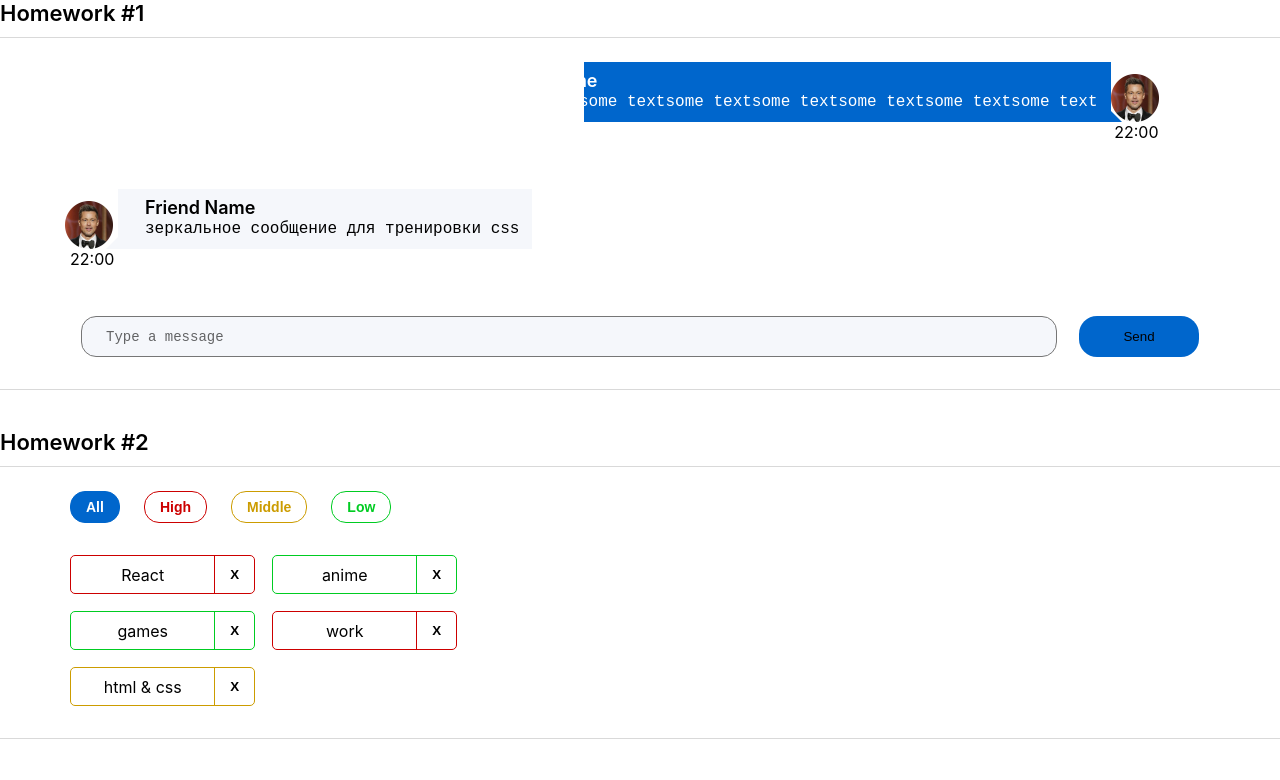
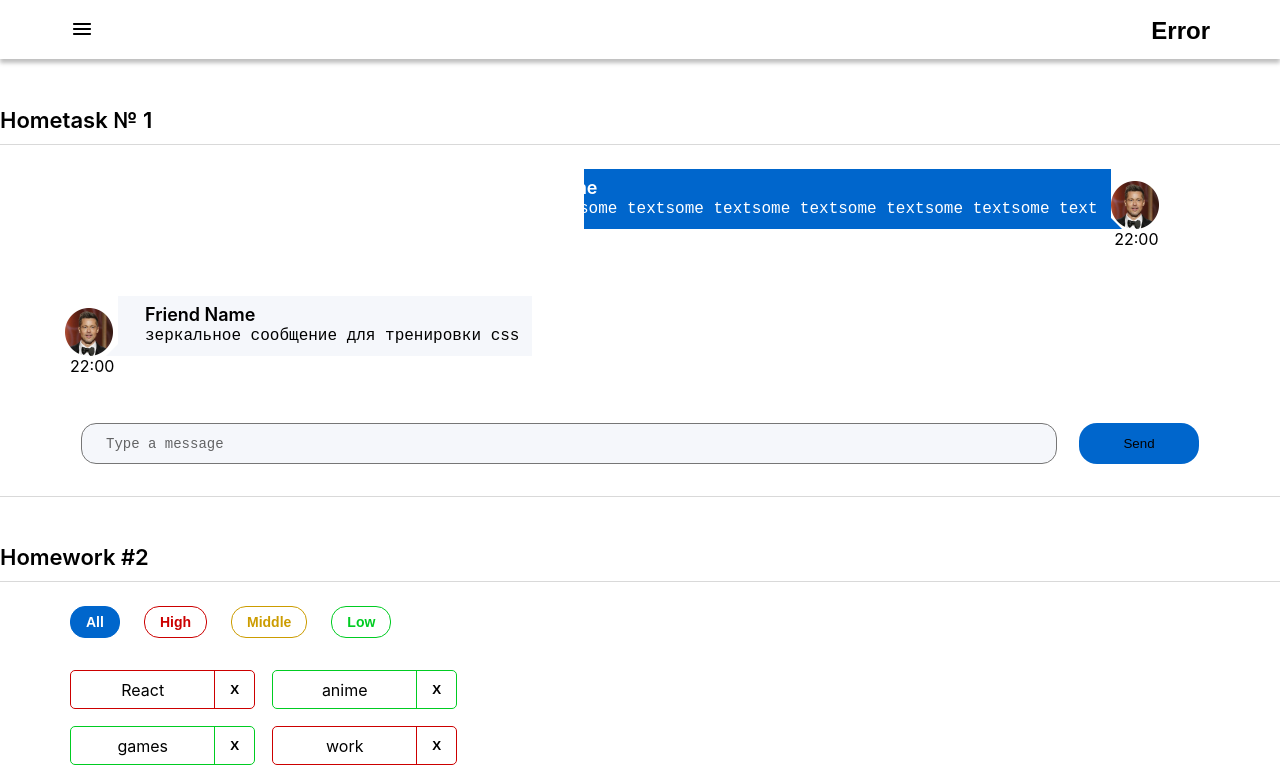
Before and after one commit to lufamukr/tuesday, a React (Create React App) app: page / in a window 1280 px wide. Shown: the top 780 px of the page. Built offline with nearby package versions, Linux system fonts and the light colour scheme.

Commit message:
error-page before

```diff
--- a/src/s1-main/App.module.css
+++ b/src/s1-main/App.module.css
@@ -7,7 +7,7 @@
     padding: 24px 70px 32px 70px;
     display: flex;
     flex-direction: column;
-    border-top: 1px solid rgba(217, 217, 217, 1);
+    border-top: 1px solid #D9D9D9;
     border-bottom: 1px solid rgba(217, 217, 217, 1);
 }
 
@@ -16,5 +16,5 @@
     line-height: 27px;
     font-weight: 600;
     color: rgba(0, 0, 0, 1);
-    margin-bottom: 10px;
+    margin: 47px 0 10px;
 }
--- a/src/s1-main/App.tsx
+++ b/src/s1-main/App.tsx
@@ -4,18 +4,19 @@ import HW1 from '../s2-homeworks/hw01/HW1'
 import HW2 from '../s2-homeworks/hw02/HW2'
 import HW3 from '../s2-homeworks/hw03/HW3'
 import HW4 from '../s2-homeworks/hw04/HW4'
+import HW5 from '../s2-homeworks/hw05/HW5'
 
 function App() {
     return (
         <div className={s.App}>
-            <HW1/>
+            {/* <HW1/> */}
             {/*раскомментировать по ходу выполнения*/}
-            <HW2/>
+            {/* <HW2/>
             <HW3/>
-            <HW4/>
+            <HW4/> */}
 
-            {/*при выполнении дз 5 и более - закомментировать здесь дз 1-4, так как они есть внутри дз 5*/}
-            {/*<HW5/>*/}
+
+            <HW5/>
         </div>
     )
 }
--- a/src/s2-homeworks/hw01/HW1.tsx
+++ b/src/s2-homeworks/hw01/HW1.tsx
@@ -60,8 +60,8 @@ const HW1 = () => {
     }
 
     return (
-        <div id={'hw1'}>
-            <div className={s2.hwTitle}>Homework #1</div>
+        <div id={'hw1'} style={{paddingTop:"60px"}}>
+            <div className={s2.hwTitle}>Hometask № 1</div>
             <div className={s2.hw}>
                 {/*проверка отображения (не менять)*/}
                 <div style={divStyle}>
--- a/src/s2-homeworks/hw05/Pages.tsx
+++ b/src/s2-homeworks/hw05/Pages.tsx
@@ -18,15 +18,16 @@ function Pages() {
             <Routes>
                 {/*роутинг будут писать студенты*/}
                 {/*в начале мы попадаем на страницу '/' и переходим сразу на страницу /pre-junior*/}
-                {/*<Route ...*/}
+                <Route path='/' element={<PreJunior />}/>
 
                 {/*роуты для /pre-junior, /junior, /junior-plus*/}
-                {/*<Route ...*/}
-                {/*<Route ...*/}
-                {/*<Route ...*/}
+                <Route path={PATH.PRE_JUNIOR} element={<PreJunior />}/>
+                <Route path={PATH.JUNIOR} element={<Junior/>}/>
+                <Route path={PATH.JUNIOR_PLUS} element={<JuniorPlus />}/>
 
                 {/*роут для несуществующей страницы должен отрисовать <Error404 />*/}
-                {/*<Route ...*/}
+                <Route path='*' element={<Error404 />}/>
+
             </Routes>
         </div>
     )
--- a/src/s2-homeworks/hw05/header/Header.module.css
+++ b/src/s2-homeworks/hw05/header/Header.module.css
@@ -1,8 +1,24 @@
 .burgerMenuIcon {
+  width: 24px;
+  height: 24px;
+  cursor: pointer;
 }
 
 .header {
+  position: fixed;
+  top: 0;
+  z-index: 99;
+  width: 100%;
+  padding: 17px 70px 14px;
+  display: flex;
+  justify-content: space-between;
+  background-color: #ffffff;
+  color: #000000;
+  box-shadow: 0 4px 4px rgba(0, 0, 0, 0.25);
 }
 
 .header h1 {
+  font-family: "Montserrat", sans-serif;
+  font-size: 24px;
+  font-weight: 600;
 }
--- a/src/s2-homeworks/hw05/sidebar/Sidebar.module.css
+++ b/src/s2-homeworks/hw05/sidebar/Sidebar.module.css
@@ -1,25 +1,68 @@
 .sidebar {
+  position: fixed;
+  left: -317px;
+  top: 0;
+  width: 317px;
+  height: 100%;
+  color: #ffffff;
+  transition: left 0.3s ease-in-out;
+  z-index: 100;
+  background-color: #ffffff;
+  padding: 17px 70px;
+
+  display: flex;
+  flex-direction: column;
+  align-items: center;
 }
 
 .sidebar.open {
+  left: 0;
 }
 
 .background {
+  position: fixed;
+  top: 0;
+  left: 0;
+  width: 100%;
+  height: 100%;
+  background-color: #1D2126;
+  opacity: 0.13;
+  z-index: 100;
 }
 
 .nav {
+  padding-top: 46px;
+  display: flex;
+  flex-direction: column;
+  justify-content: center;
+  gap: 25px;
 }
 
 .nav a {
+  text-decoration: none;
+  font-size: 22px;
 }
 
 .nav a:hover {
+  color: #58acff;
 }
 
 .nav a.active {
+  color: #0059b2;
+  text-decoration: underline;
 }
 .close {
+  all: unset;
+  cursor: pointer;
+  align-self: flex-end;
 }
 
 .close img {
+  width: 24px;
+  height: 24px;
 }
+
+/* [aria-current="page"] {
+  font-weight: bold;
+  color: red;
+} */
--- a/src/s2-homeworks/hw05/sidebar/Sidebar.tsx
+++ b/src/s2-homeworks/hw05/sidebar/Sidebar.tsx
@@ -31,7 +31,7 @@ export const Sidebar: FC<PropsType> = ({open, handleClose}) => {
                         id={'hw5-pre-junior-link'}
                         to={PATH.PRE_JUNIOR}
                         onClick={handleClose}
-                        // className={...} // делает студент
+                        className={({ isActive }) => isActive ? s.active : ''} // делает студент
                     >
                         Pre-junior
                     </NavLink>
@@ -39,7 +39,7 @@ export const Sidebar: FC<PropsType> = ({open, handleClose}) => {
                         id={'hw5-junior-link'}
                         to={PATH.JUNIOR}
                         onClick={handleClose}
-                        // className={...} // делает студент
+                        className={({ isActive }) => isActive ? s.active : ''} // делает студент
                     >
                         Junior
                     </NavLink>
@@ -47,7 +47,7 @@ export const Sidebar: FC<PropsType> = ({open, handleClose}) => {
                         id={'hw5-junior-plus-link'}
                         to={PATH.JUNIOR_PLUS}
                         onClick={handleClose}
-                        // className={...} // делает студент
+                        className={({ isActive }) => isActive ? s.active : ''} // делает студент
                     >
                         Junior Plus
                     </NavLink>
```
Also changed, not shown: package.json (+5 -4 lines), 1 other file (tests, documents, lock files or other folders).
